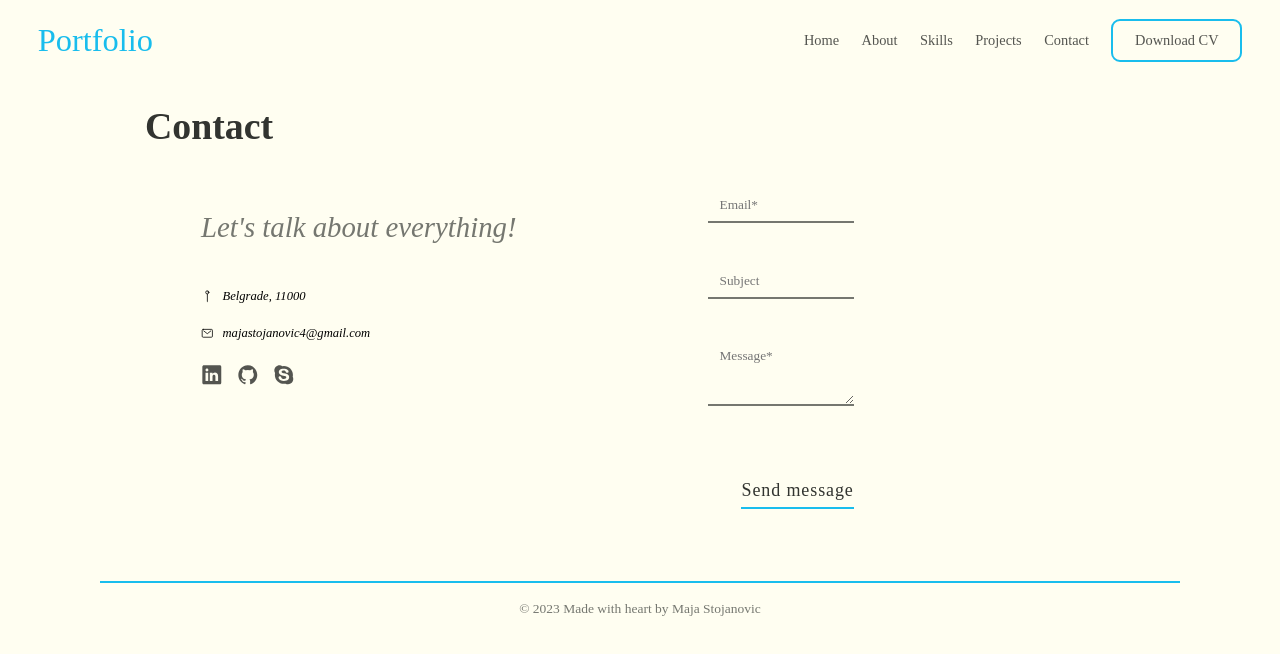
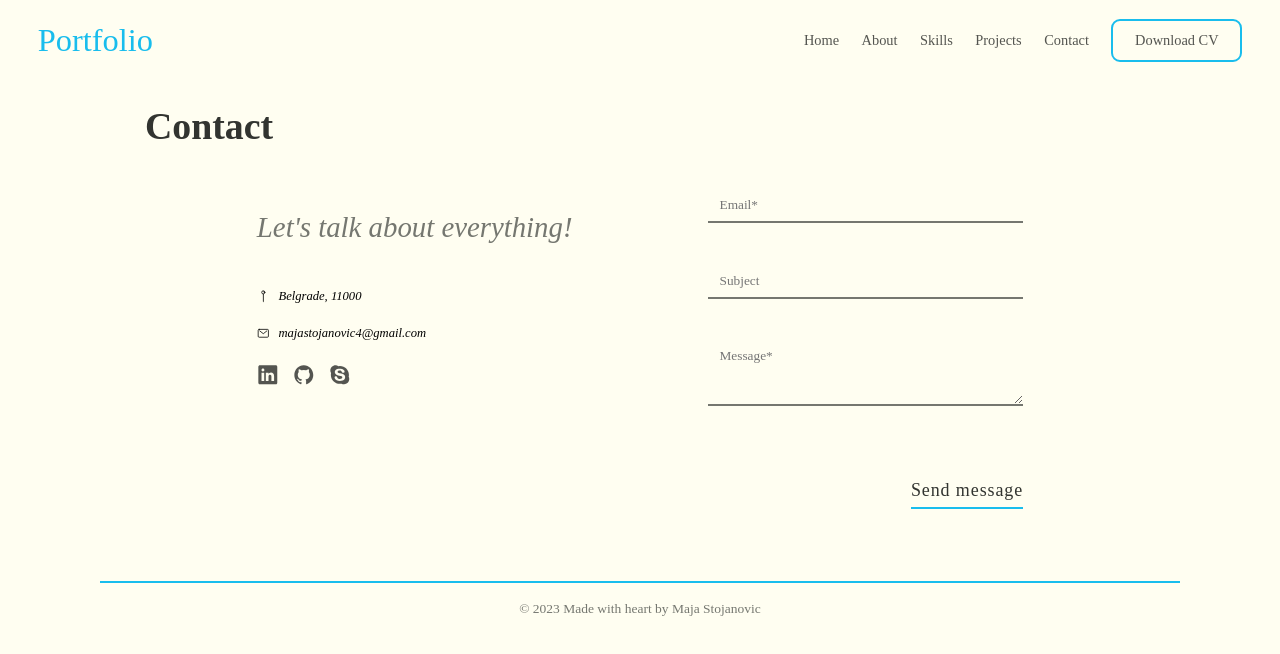
Before and after one commit to maja4s91/Reactportfolio-maja, a React (Vite) app in the folder vite-project/: page /contact in a window 1280 px wide. Shown: the top 654 px of the page. Built offline with nearby package versions, Linux system fonts and the light colour scheme; a web font is replaced by a local one.

Commit message:
Without Form fix

```diff
--- a/vite-project/src/Contact.jsx
+++ b/vite-project/src/Contact.jsx
@@ -7,20 +7,12 @@ import {
   logoGithub,
   logoSkype,
 } from "ionicons/icons";
-import Form from "./Form";
 
 const Contact = () => {
   return (
     <section className="section-contact">
       <h2 className="heading-primary">Contact</h2>
-      <div
-        className="form-box"
-        // name="contacts"
-        // method="post"
-        // data-netlify="true"
-        // data-netlify-honeypot="bot-field"
-      >
-        {/* <input type="hidden" name="form-name" value="contacts" /> */}
+      <form className="form-box">
         <address className="contacts-box">
           <p className="contact-intro">Let's talk about everything!</p>
 
@@ -68,8 +60,8 @@ const Contact = () => {
             </ul>
           </div>
         </address>
-        <Form />
-        {/* <div className="form contact-form">
+
+        <div className="form contact-form">
           <label htmlFor="email">
             <input
               type="text"
@@ -92,8 +84,8 @@ const Contact = () => {
             ></textarea>
           </label>
           <button className="btn-contact">Send message</button>
-        </div> */}
-      </div>
+        </div>
+      </form>
     </section>
   );
 };
--- a/vite-project/src/Form.jsx
+++ /dev/null
@@ -1,40 +0,0 @@
-const Form = () => {
-  return (
-    <form
-      className="form-box"
-      name="contacts"
-      method="post"
-      data-netlify="true"
-      data-netlify-honeypot="bot-field"
-    >
-      <input type="hidden" name="form-name" value="contacts" />
-
-      <div className="form contact-form">
-        <label htmlFor="email">
-          <input
-            type="text"
-            name="email"
-            id="email"
-            placeholder="Email*"
-            required
-          />
-        </label>
-        <label htmlFor="name">
-          <input type="text" name="name" id="name" placeholder="Subject" />
-        </label>
-        <label htmlFor="message">
-          <textarea
-            name="message"
-            id="message"
-            placeholder="Message*"
-            rows="3"
-            required
-          ></textarea>
-        </label>
-        <button className="btn-contact">Send message</button>
-      </div>
-    </form>
-  );
-};
-
-export default Form;
```
